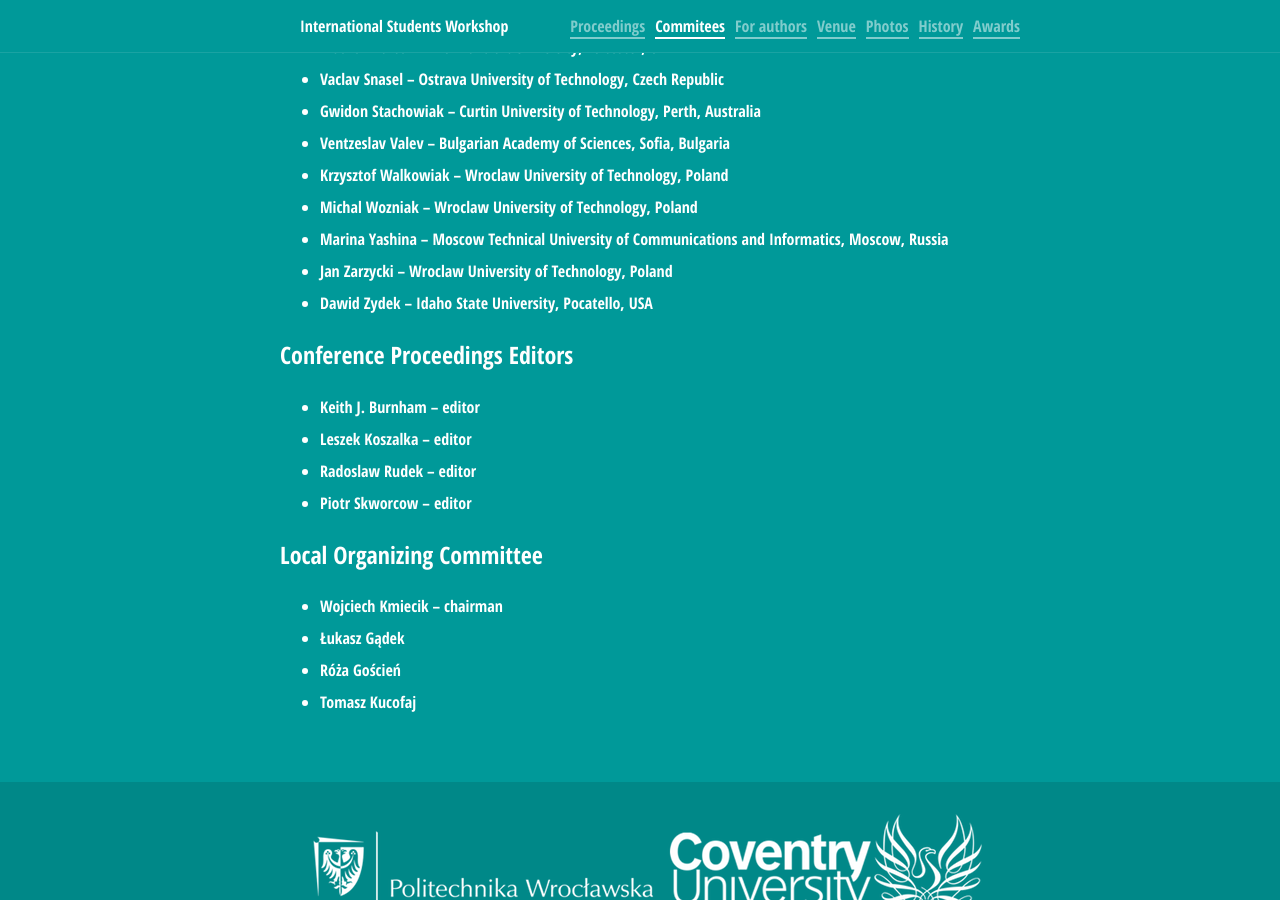
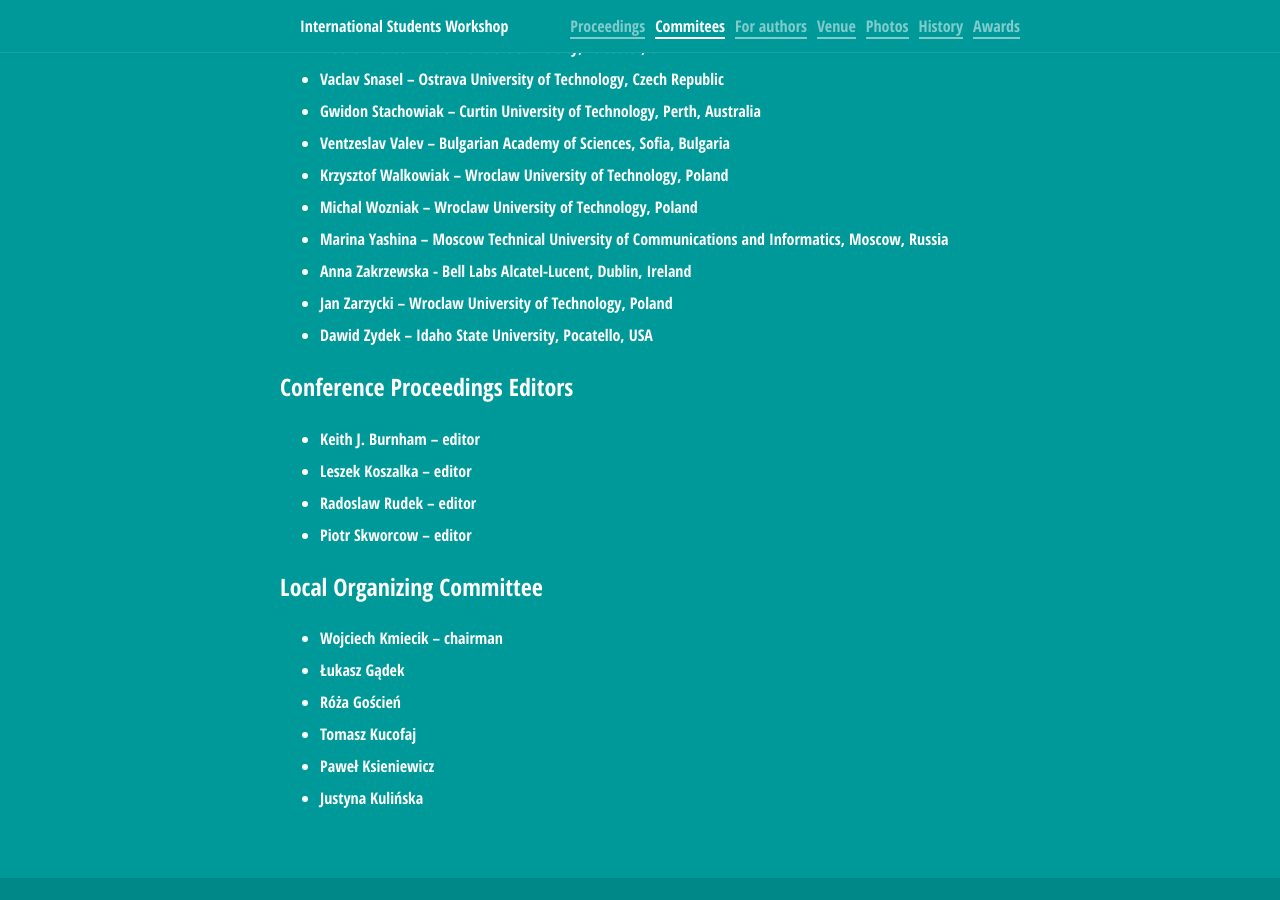
Before and after one commit to Wojtek-K/internationalstudentsworkshop.github.io, a Jekyll site: the page built from committees.md, in a window 1280 px wide and 900 px high, scrolled down 892 px. Built offline with Jekyll 4.4.1, drawn with Linux system fonts in a browser that asks for light colours; nearby versions of some CDN libraries.

Commit message:
Komitety

```diff
--- a/_layouts/default.html
+++ b/_layouts/default.html
@@ -3,7 +3,7 @@
 
 <header>
 <div class="container">
-<h1 id='isw'><a href="/">International<br>Students<br>Workshop</a><br><span>and the 14<sup>th</sup> Polish-British Workshop</span></h1>
+<h1 id='isw'><a href="/">International<br>Students<br>Workshop</a><br><span>and the 15<sup>th</sup> Polish-British Workshop</span></h1>
 </div>
 </header>
 
--- a/committees.md
+++ b/committees.md
@@ -29,6 +29,7 @@ weight: 5
 - Krzysztof Walkowiak – Wroclaw University of Technology, Poland
 - Michal Wozniak – Wroclaw University of Technology, Poland
 - Marina Yashina – Moscow Technical University of Communications and Informatics, Moscow, Russia
+- Anna Zakrzewska - Bell Labs Alcatel-Lucent, Dublin, Ireland
 - Jan Zarzycki – Wroclaw University of Technology, Poland
 - Dawid Zydek – Idaho State University, Pocatello, USA
 
@@ -43,3 +44,5 @@ weight: 5
 - Łukasz Gądek
 - Róża Goścień
 - Tomasz Kucofaj
+- Paweł Ksieniewicz
+- Justyna Kulińska
```
Also changed, not shown: 11 other files.
